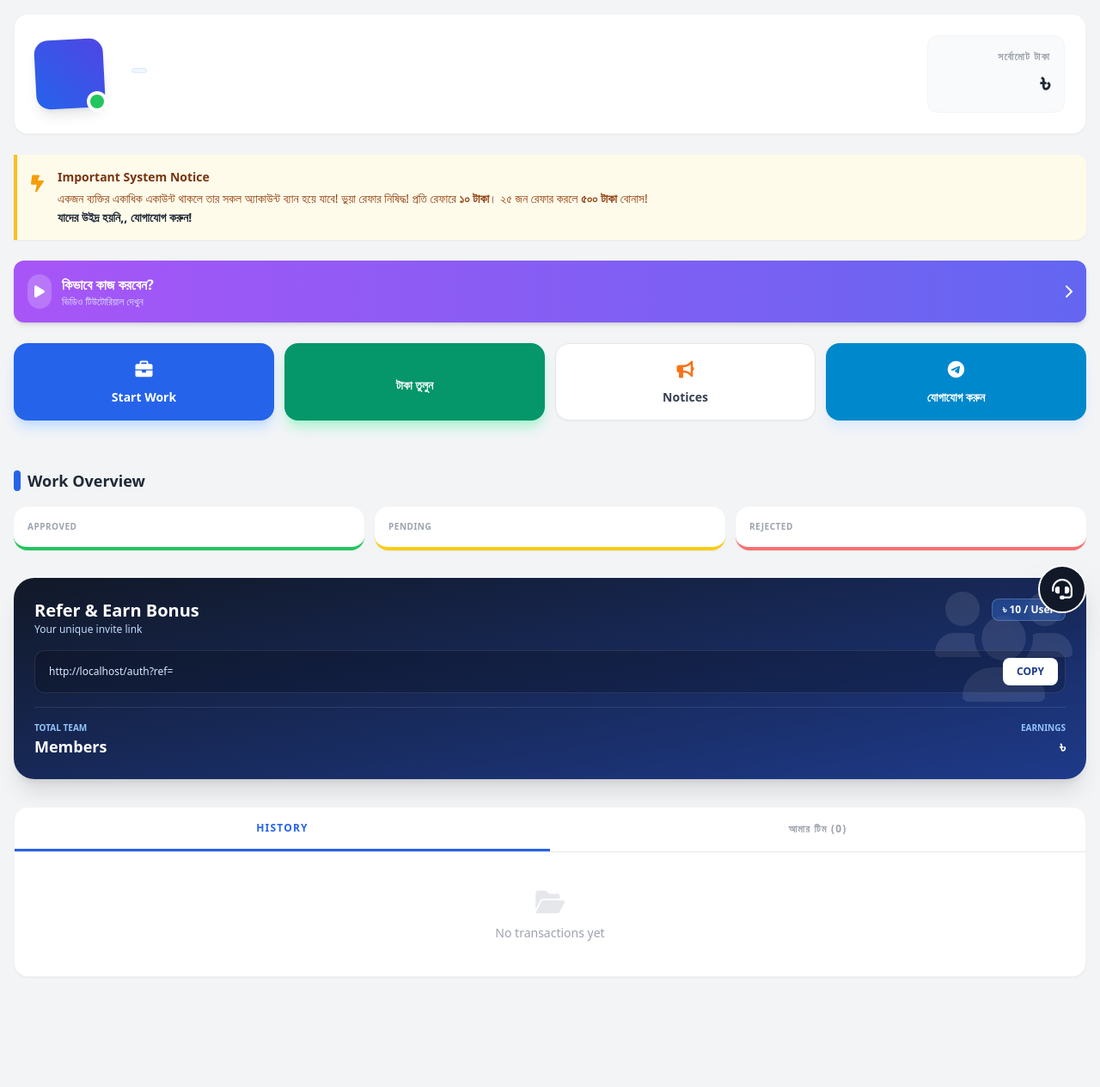
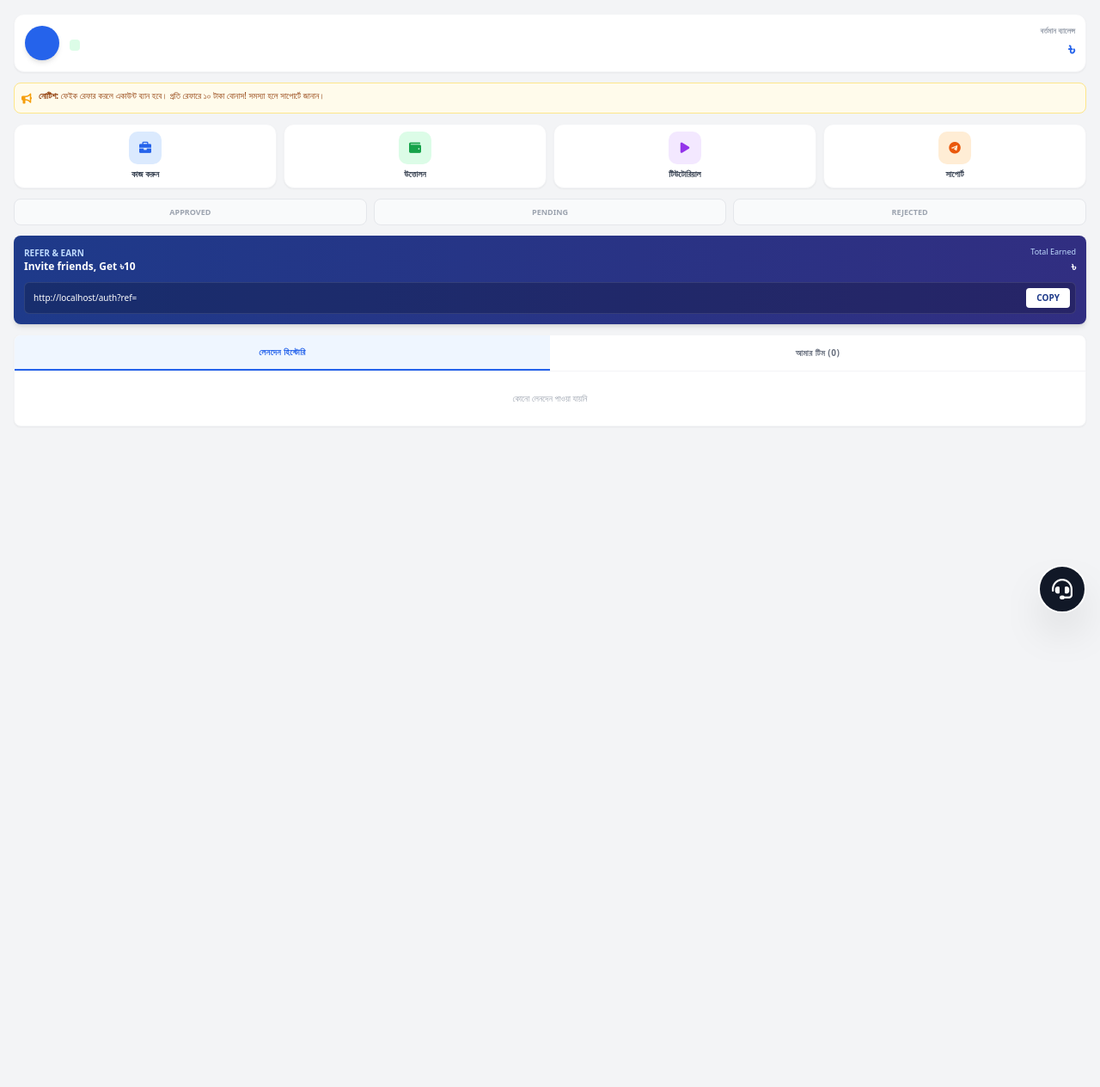
Before and after one commit to uto24/Riseii2, a Flask app: template templates/dashboard.html in a window 1280 px wide. Shown: the whole page at 86% size. After the commit the page ends 711 px from the top, so only its background shows below. Run offline with Flask 3, Linux system fonts and the light colour scheme; the template is opened without the code that fills it, so the values that code supplies are empty; some libraries are stand-ins or nearby versions.

Commit message:
Update dashboard.html

```diff
--- a/templates/dashboard.html
+++ b/templates/dashboard.html
@@ -2,235 +2,201 @@
 
 {% block content %}
 <style>
-    /* Custom Modern Styles */
-    .glass-card {
-        background: rgba(255, 255, 255, 0.95);
-        backdrop-filter: blur(10px);
-        border: 1px solid rgba(229, 231, 235, 0.5);
+    /* Compact Styles */
+    .glass-header {
+        background: #ffffff;
+        border-bottom: 1px solid #f3f4f6;
+        padding-bottom: 10px;
     }
-    .gradient-text {
-        background: linear-gradient(90deg, #2563eb, #7c3aed);
-        -webkit-background-clip: text;
-        -webkit-text-fill-color: transparent;
+    .icon-box {
+        width: 38px;
+        height: 38px;
+        display: flex;
+        align-items: center;
+        justify-content: center;
+        border-radius: 10px;
+        margin-bottom: 4px;
     }
-    .ad-container {
-        width: 100%;
-        display: flex;
-        justify-content: center;
-        margin: 1.5rem 0;
-        overflow: hidden;
+    .stat-box {
+        background: #f9fafb;
+        border: 1px solid #e5e7eb;
         border-radius: 8px;
+        padding: 8px;
+        text-align: center;
     }
-    .nav-tab-active {
+    .tab-btn-active {
         color: #2563eb;
-        border-bottom: 3px solid #2563eb;
-    }
-    .action-btn {
-        transition: transform 0.2s cubic-bezier(0.175, 0.885, 0.32, 1.275);
-    }
-    .action-btn:hover {
-        transform: translateY(-3px);
+        border-bottom: 2px solid #2563eb;
+        background: #eff6ff;
     }
 </style>
 
-<div class="glass-card p-6 rounded-2xl shadow-sm mb-6 flex flex-col md:flex-row items-center gap-6">
-    <div class="relative">
-        <div class="w-20 h-20 bg-gradient-to-tr from-blue-600 to-indigo-600 rounded-2xl flex items-center justify-center text-white text-3xl font-bold shadow-lg transform -rotate-3">
+<!-- 1. COMPACT PROFILE HEADER -->
+<div class="bg-white rounded-xl shadow-sm border border-gray-100 p-3 mb-3 flex justify-between items-center">
+    <div class="flex items-center gap-3">
+        <!-- Avatar -->
+        <div class="w-10 h-10 bg-blue-600 rounded-full flex items-center justify-center text-white text-lg font-bold shadow-md">
             {{ user.name[0] if user.name else user.email[0] }}
         </div>
-        <div class="absolute -bottom-1 -right-1 w-6 h-6 bg-green-500 border-4 border-white rounded-full"></div>
+        <!-- Info -->
+        <div class="leading-tight">
+            <h2 class="text-sm font-bold text-gray-800">{{ user.name }}</h2>
+            <p class="text-[10px] text-gray-500">{{ user.email }}</p>
+            <span class="text-[9px] bg-green-100 text-green-700 px-1.5 rounded uppercase font-bold">{{ user.role }}</span>
+        </div>
     </div>
-
-    <div class="text-center md:text-left flex-1">
-        <div class="flex flex-col md:flex-row items-center gap-2">
-            <h2 class="text-2xl font-extrabold text-gray-800">{{ user.name }}</h2>
-            <span class="bg-blue-50 text-blue-600 text-[10px] px-2 py-0.5 rounded-full border border-blue-100 font-bold uppercase tracking-wider">{{ user.role }}</span>
-        </div>
-        <p class="text-gray-500 text-sm mb-2">{{ user.email }}</p>
-        {% if user.fb_link %}
-        <a href="{{ user.fb_link }}" target="_blank" class="inline-flex items-center text-blue-600 text-xs font-semibold hover:text-blue-800">
-            <i class="fab fa-facebook mr-1"></i> ফেসবুক আইডি
-        </a>
-        {% endif %}
-    </div>
-
-    <div class="text-center md:text-right bg-gray-50 p-4 rounded-xl border border-gray-100 min-w-[160px]">
-        <p class="text-gray-400 text-xs font-bold uppercase tracking-widest mb-1">সর্বোমোট টাকা</p>
-        <h1 class="text-3xl font-black text-gray-800">৳ {{ user.balance }}</h1>
+    <!-- Balance -->
+    <div class="text-right">
+        <p class="text-[9px] text-gray-400 uppercase font-bold">বর্তমান ব্যালেন্স</p>
+        <h1 class="text-xl font-black text-blue-600">৳ {{ user.balance }}</h1>
     </div>
 </div>
 
-<div class="bg-amber-50 border-l-4 border-amber-400 p-4 rounded-r-xl mb-6 flex gap-4 items-start shadow-sm">
-    <div class="text-amber-500 mt-1">
-        <i class="fas fa-bolt-lightning text-xl"></i>
-    </div>
-    <div class="text-sm">
-        <strong class="text-amber-900 block mb-1">Important System Notice</strong>
-        <p class="text-amber-800 leading-relaxed">
-            একজন ব্যক্তির একাধিক একাউন্ট থাকলে তার সকল অ্যাকাউন্ট ব্যান হয়ে যাবে! ভুয়া রেফার নিষিদ্ধ! প্রতি রেফারে <b>১০ টাকা</b>। ২৫ জন রেফার করলে <b>৫০০ টাকা</b> বোনাস!
-        </p>
-        <b>যাদের উইদ্র হয়নি,, যোগাযোগ করুন! </b>
-    </div>
+<!-- 2. SYSTEM NOTICE (Slim Alert) -->
+<div class="bg-amber-50 border border-amber-200 rounded-lg p-2 mb-3 flex items-start gap-2">
+    <i class="fas fa-bullhorn text-amber-500 text-xs mt-0.5"></i>
+    <p class="text-[10px] text-amber-800 leading-tight">
+        <b>নোটিশ:</b> ফেইক রেফার করলে একাউন্ট ব্যান হবে। প্রতি রেফারে ১০ টাকা বোনাস! সমস্যা হলে সাপোর্টে জানান।
+    </p>
 </div>
-<!-- How to Work Button -->
-<div class="mb-6">
-    <a href="/tutorial" class="block w-full bg-gradient-to-r from-purple-500 to-indigo-500 text-white p-4 rounded-xl shadow-md flex items-center justify-between hover:opacity-90 transition">
-        <div class="flex items-center gap-3">
-            <div class="bg-white/20 p-2 rounded-full">
-                <i class="fas fa-play text-white"></i>
-            </div>
-            <div>
-                <h3 class="font-bold">কিভাবে কাজ করবেন?</h3>
-                <p class="text-xs text-indigo-100">ভিডিও টিউটোরিয়াল দেখুন</p>
-            </div>
+
+<!-- 3. ACTION GRID (App Style Icons) -->
+<div class="grid grid-cols-4 gap-2 mb-3">
+    <!-- Start Work -->
+    <a href="/tasks" class="flex flex-col items-center bg-white p-2 rounded-xl shadow-sm border border-gray-100 active:scale-95 transition">
+        <div class="icon-box bg-blue-100 text-blue-600">
+            <i class="fas fa-briefcase text-sm"></i>
         </div>
-        <i class="fas fa-chevron-right"></i>
+        <span class="text-[10px] font-bold text-gray-700">কাজ করুন</span>
     </a>
-</div>
-<div class="grid grid-cols-2 md:grid-cols-4 gap-3 mb-8">
-    <a href="/tasks" class="action-btn flex flex-col items-center justify-center p-4 bg-blue-600 text-white rounded-2xl shadow-blue-200 shadow-lg">
-        <i class="fas fa-briefcase text-xl mb-2"></i>
-        <span class="font-bold text-sm">Start Work</span>
+
+    <!-- Withdraw -->
+    <a href="/withdraw" class="flex flex-col items-center bg-white p-2 rounded-xl shadow-sm border border-gray-100 active:scale-95 transition">
+        <div class="icon-box bg-green-100 text-green-600">
+            <i class="fas fa-wallet text-sm"></i>
+        </div>
+        <span class="text-[10px] font-bold text-gray-700">উত্তোলন</span>
     </a>
-    <a href="/withdraw" class="action-btn flex flex-col items-center justify-center p-4 bg-emerald-600 text-white rounded-2xl shadow-emerald-200 shadow-lg">
-        <i class="fas fa-money-bill-transfer text-xl mb-2"></i>
-        <span class="font-bold text-sm">টাকা তুলুন</span>
+
+    <!-- Tutorial -->
+    <a href="/tutorial" class="flex flex-col items-center bg-white p-2 rounded-xl shadow-sm border border-gray-100 active:scale-95 transition">
+        <div class="icon-box bg-purple-100 text-purple-600">
+            <i class="fas fa-play text-sm"></i>
+        </div>
+        <span class="text-[10px] font-bold text-gray-700">টিউটোরিয়াল</span>
     </a>
-    <a href="/notice" class="action-btn flex flex-col items-center justify-center p-4 bg-white text-gray-700 rounded-2xl border border-gray-200 shadow-sm">
-        <i class="fas fa-bullhorn text-xl mb-2 text-orange-500"></i>
-        <span class="font-bold text-sm">Notices</span>
-    </a>
-    <a href="https://t.me/securehx" class="action-btn flex flex-col items-center justify-center p-4 bg-[#0088cc] text-white rounded-2xl shadow-blue-100 shadow-lg">
-        <i class="fab fa-telegram-plane text-xl mb-2"></i>
-        <span class="font-bold text-sm">যোগাযোগ করুন</span>
+
+    <!-- Support -->
+    <a href="https://t.me/securehx" class="flex flex-col items-center bg-white p-2 rounded-xl shadow-sm border border-gray-100 active:scale-95 transition">
+        <div class="icon-box bg-orange-100 text-orange-600">
+            <i class="fab fa-telegram-plane text-sm"></i>
+        </div>
+        <span class="text-[10px] font-bold text-gray-700">সাপোর্ট</span>
     </a>
 </div>
 
-<div class="ad-container">
+<!-- 4. STATS ROW (Tiny) -->
+<div class="grid grid-cols-3 gap-2 mb-3">
+    <div class="stat-box">
+        <p class="text-[9px] text-gray-400 font-bold uppercase">Approved</p>
+        <p class="text-sm font-black text-green-600">{{ stats.approved }}</p>
+    </div>
+    <div class="stat-box">
+        <p class="text-[9px] text-gray-400 font-bold uppercase">Pending</p>
+        <p class="text-sm font-black text-yellow-500">{{ stats.pending }}</p>
+    </div>
+    <div class="stat-box">
+        <p class="text-[9px] text-gray-400 font-bold uppercase">Rejected</p>
+        <p class="text-sm font-black text-red-500">{{ stats.rejected }}</p>
+    </div>
+</div>
+
+<!-- 5. REFERRAL (Compact) -->
+<div class="bg-gradient-to-r from-blue-900 to-indigo-900 rounded-lg p-3 text-white shadow-md mb-3">
+    <div class="flex justify-between items-center mb-2">
+        <div>
+            <p class="text-[10px] text-blue-200 uppercase font-bold">Refer & Earn</p>
+            <h3 class="text-xs font-bold">Invite friends, Get ৳10</h3>
+        </div>
+        <div class="text-right">
+            <p class="text-[9px] text-blue-200">Total Earned</p>
+            <p class="text-sm font-bold">৳ {{ user.referral_count * 10 }}</p>
+        </div>
+    </div>
+
+    <div class="flex gap-2 bg-black/20 p-1.5 rounded-md border border-white/10">
+        <input type="text" value="{{ request.url_root }}auth?ref={{ session.user_id }}" id="refLink" readonly
+               class="w-full bg-transparent border-none text-white text-[10px] px-1 focus:ring-0 truncate">
+        <button onclick="copyRef()" class="bg-white text-blue-900 px-3 py-1 rounded text-[10px] font-black hover:bg-gray-100">
+            COPY
+        </button>
+    </div>
+</div>
+
+<!-- 6. ADVERTISEMENT -->
+<div class="ad-container bg-gray-50 rounded-lg mb-3">
     <script> atOptions = { 'key' : '4bbf33f7474813a836b5f0f70829032c', 'format' : 'iframe', 'height' : 60, 'width' : 468, 'params' : {} }; </script>
     <script src="https://www.highperformanceformat.com/4bbf33f7474813a836b5f0f70829032c/invoke.js"></script>
 </div>
 
-<div class="mb-8">
-    <h3 class="text-gray-800 font-black text-lg mb-4 flex items-center">
-        <span class="w-2 h-6 bg-blue-600 rounded-full mr-2"></span> Work Overview
-    </h3>
-    <div class="grid grid-cols-3 gap-3">
-        <div class="bg-white p-4 rounded-2xl border-b-4 border-green-500 shadow-sm">
-            <p class="text-gray-400 text-[10px] font-bold uppercase tracking-wider">Approved</p>
-            <p class="text-2xl font-black text-gray-800">{{ stats.approved }}</p>
-        </div>
-        <div class="bg-white p-4 rounded-2xl border-b-4 border-yellow-400 shadow-sm">
-            <p class="text-gray-400 text-[10px] font-bold uppercase tracking-wider">Pending</p>
-            <p class="text-2xl font-black text-gray-800">{{ stats.pending }}</p>
-        </div>
-        <div class="bg-white p-4 rounded-2xl border-b-4 border-red-400 shadow-sm">
-            <p class="text-gray-400 text-[10px] font-bold uppercase tracking-wider">Rejected</p>
-            <p class="text-2xl font-black text-gray-800">{{ stats.rejected }}</p>
-        </div>
-    </div>
-</div>
-
-<div class="bg-gradient-to-br from-gray-900 to-blue-900 rounded-3xl p-6 text-white shadow-xl mb-8 relative overflow-hidden">
-    <div class="absolute top-0 right-0 p-4 opacity-10">
-        <i class="fas fa-users text-9xl"></i>
-    </div>
-    <div class="relative z-10">
-        <div class="flex justify-between items-start mb-4">
-            <div>
-                <h3 class="font-black text-xl">Refer & Earn Bonus</h3>
-                <p class="text-blue-200 text-xs">Your unique invite link</p>
-            </div>
-            <div class="bg-blue-500/30 backdrop-blur-md px-3 py-1 rounded-lg border border-white/20 text-xs font-bold">
-                ৳ 10 / User
-            </div>
-        </div>
-
-        <div class="flex gap-2 bg-black/20 p-2 rounded-xl border border-white/10 mb-4">
-            <input type="text" value="{{ request.url_root }}auth?ref={{ session.user_id }}" id="refLink" readonly
-                   class="w-full bg-transparent border-none text-blue-100 text-xs px-2 focus:ring-0 overflow-ellipsis">
-            <button onclick="copyRef()" class="bg-white text-blue-900 px-4 py-2 rounded-lg text-xs font-black uppercase hover:bg-blue-50 transition">
-                Copy
-            </button>
-        </div>
-
-        <div class="grid grid-cols-2 gap-4 pt-4 border-t border-white/10">
-            <div>
-                <p class="text-[10px] text-blue-300 uppercase font-bold">Total Team</p>
-                <p class="text-lg font-bold">{{ user.referral_count }} Members</p>
-            </div>
-            <div class="text-right">
-                <p class="text-[10px] text-blue-300 uppercase font-bold">Earnings</p>
-                <p class="text-lg font-bold">৳ {{ user.referral_count * 10 }}</p>
-            </div>
-        </div>
-    </div>
-</div>
-
-<div class="bg-white rounded-2xl shadow-sm overflow-hidden border border-gray-100">
-    <div class="flex border-b">
-        <button onclick="showTab('history')" id="btn-history" class="flex-1 py-4 text-xs font-black uppercase tracking-widest nav-tab-active">
-            History
+<!-- 7. HISTORY & TEAM TABS -->
+<div class="bg-white rounded-lg shadow-sm border border-gray-100 overflow-hidden mb-20">
+    <div class="flex border-b border-gray-100">
+        <button onclick="showTab('history')" id="btn-history" class="flex-1 py-3 text-[10px] font-bold uppercase tracking-wider tab-btn-active transition">
+            লেনদেন হিস্টোরি
         </button>
-        <button onclick="showTab('referrals')" id="btn-referrals" class="flex-1 py-4 text-xs font-black uppercase tracking-widest text-gray-400">
+        <button onclick="showTab('referrals')" id="btn-referrals" class="flex-1 py-3 text-[10px] font-bold uppercase tracking-wider text-gray-500 transition">
             আমার টিম ({{ referrals|length }})
         </button>
     </div>
 
-    <div id="tab-history" class="divide-y divide-gray-50">
+    <!-- History Data -->
+    <div id="tab-history" class="max-h-60 overflow-y-auto">
         {% for h in history %}
-        <div class="p-4 flex justify-between items-center hover:bg-gray-50 transition">
+        <div class="p-3 border-b border-gray-50 flex justify-between items-center hover:bg-gray-50">
             <div>
                 {% if h.type == 'withdraw_hold' %}
-                    <p class="font-bold text-sm text-yellow-600">Pending Review</p>
+                    <p class="font-bold text-xs text-yellow-600">Pending Review</p>
                 {% elif h.type == 'withdraw_paid' %}
-                    <p class="font-bold text-sm text-emerald-600">Withdraw Successful</p>
+                    <p class="font-bold text-xs text-green-600">Withdraw Paid</p>
+                {% elif h.type == 'task_earning' %}
+                    <p class="font-bold text-xs text-blue-600">Task Earning</p>
                 {% else %}
-                    <p class="font-bold text-sm text-gray-800 capitalize">{{ h.type.replace('_', ' ') }}</p>
+                    <p class="font-bold text-xs text-gray-800 capitalize">{{ h.type.replace('_', ' ') }}</p>
                 {% endif %}
-                <p class="text-[10px] text-gray-400 mt-1 font-medium">{{ h.timestamp.strftime('%d %b, %I:%M %p') }}</p>
+                <p class="text-[9px] text-gray-400 mt-0.5">{{ h.timestamp.strftime('%d %b, %I:%M %p') }}</p>
             </div>
-            <div class="text-right">
-                <p class="font-black text-sm {{ 'text-red-500' if h.amount < 0 else 'text-emerald-600' }}">
-                    {{ '+' if h.amount > 0 else '' }}{{ h.amount }}
-                </p>
-            </div>
+            <p class="font-bold text-xs {{ 'text-red-500' if h.amount < 0 else 'text-green-600' }}">
+                {{ '+' if h.amount > 0 else '' }}{{ h.amount }}
+            </p>
         </div>
         {% else %}
-        <div class="p-10 text-center">
-            <i class="fas fa-folder-open text-3xl text-gray-200 mb-2"></i>
-            <p class="text-gray-400 text-sm">No transactions yet</p>
-        </div>
+        <p class="text-center text-[10px] text-gray-400 py-6">কোনো লেনদেন পাওয়া যায়নি</p>
         {% endfor %}
     </div>
 
-    <div id="tab-referrals" class="hidden divide-y divide-gray-50">
+    <!-- Referral Data -->
+    <div id="tab-referrals" class="hidden max-h-60 overflow-y-auto">
         {% for ref in referrals %}
-        <div class="p-4 flex justify-between items-center">
-            <div class="flex items-center gap-3">
-                <div class="w-8 h-8 rounded-full bg-gray-100 flex items-center justify-center text-[10px] font-bold text-gray-500">
+        <div class="p-3 border-b border-gray-50 flex justify-between items-center">
+            <div class="flex items-center gap-2">
+                <div class="w-6 h-6 rounded-full bg-gray-100 flex items-center justify-center text-[10px] font-bold text-gray-500">
                     {{ ref.name[0] }}
                 </div>
                 <div>
-                    <p class="font-bold text-sm text-gray-800">{{ ref.name }}</p>
-                    <p class="text-[10px] text-gray-400">{{ ref.joined.strftime('%d %b %Y') }}</p>
+                    <p class="font-bold text-xs text-gray-800">{{ ref.name }}</p>
+                    <p class="text-[9px] text-gray-400">{{ ref.joined.strftime('%d %b') }}</p>
                 </div>
             </div>
-            <span class="text-[10px] font-bold text-emerald-500 bg-emerald-50 px-2 py-1 rounded">Active</span>
+            <span class="text-[9px] font-bold text-green-600 bg-green-50 px-1.5 py-0.5 rounded">Active</span>
         </div>
         {% else %}
-        <div class="p-10 text-center">
-            <p class="text-gray-400 text-sm">Your team is empty. Start inviting!</p>
-        </div>
+        <p class="text-center text-[10px] text-gray-400 py-6">আপনার কোনো রেফারেল নেই</p>
         {% endfor %}
     </div>
 </div>
 
-<div class="ad-container">
-    <script> atOptions = { 'key' : '4bbf33f7474813a836b5f0f70829032c', 'format' : 'iframe', 'height' : 60, 'width' : 468, 'params' : {} }; </script>
-    <script src="https://www.highperformanceformat.com/4bbf33f7474813a836b5f0f70829032c/invoke.js"></script>
-</div>
-
+<!-- Tab & Copy Script -->
 <script>
     function copyRef() {
         var copyText = document.getElementById("refLink");
@@ -238,36 +204,31 @@
         copyText.setSelectionRange(0, 99999);
         document.execCommand("copy");
 
-        // Modern Alert
         const btn = event.target;
-        const originalText = btn.innerText;
-        btn.innerText = "COPIED!";
-        btn.classList.replace('bg-white', 'bg-emerald-500');
-        btn.classList.replace('text-blue-900', 'text-white');
-
-        setTimeout(() => {
-            btn.innerText = originalText;
-            btn.classList.replace('bg-emerald-500', 'bg-white');
-            btn.classList.replace('text-white', 'text-blue-900');
-        }, 2000);
+        btn.innerText = "COPIED";
+        setTimeout(() => btn.innerText = "COPY", 2000);
     }
 
     function showTab(tabName) {
-        const histTab = document.getElementById('tab-history');
-        const refTab = document.getElementById('tab-referrals');
-        const histBtn = document.getElementById('btn-history');
-        const refBtn = document.getElementById('btn-referrals');
+        const hTab = document.getElementById('tab-history');
+        const rTab = document.getElementById('tab-referrals');
+        const hBtn = document.getElementById('btn-history');
+        const rBtn = document.getElementById('btn-referrals');
 
         if(tabName === 'history') {
-            histTab.classList.remove('hidden');
-            refTab.classList.add('hidden');
-            histBtn.className = "flex-1 py-4 text-xs font-black uppercase tracking-widest nav-tab-active";
-            refBtn.className = "flex-1 py-4 text-xs font-black uppercase tracking-widest text-gray-400";
+            hTab.classList.remove('hidden');
+            rTab.classList.add('hidden');
+            hBtn.classList.add('tab-btn-active', 'text-blue-600');
+            hBtn.classList.remove('text-gray-500');
+            rBtn.classList.remove('tab-btn-active', 'text-blue-600');
+            rBtn.classList.add('text-gray-500');
         } else {
-            refTab.classList.remove('hidden');
-            histTab.classList.add('hidden');
-            refBtn.className = "flex-1 py-4 text-xs font-black uppercase tracking-widest nav-tab-active";
-            histBtn.className = "flex-1 py-4 text-xs font-black uppercase tracking-widest text-gray-400";
+            rTab.classList.remove('hidden');
+            hTab.classList.add('hidden');
+            rBtn.classList.add('tab-btn-active', 'text-blue-600');
+            rBtn.classList.remove('text-gray-500');
+            hBtn.classList.remove('tab-btn-active', 'text-blue-600');
+            hBtn.classList.add('text-gray-500');
         }
     }
 </script>
```
